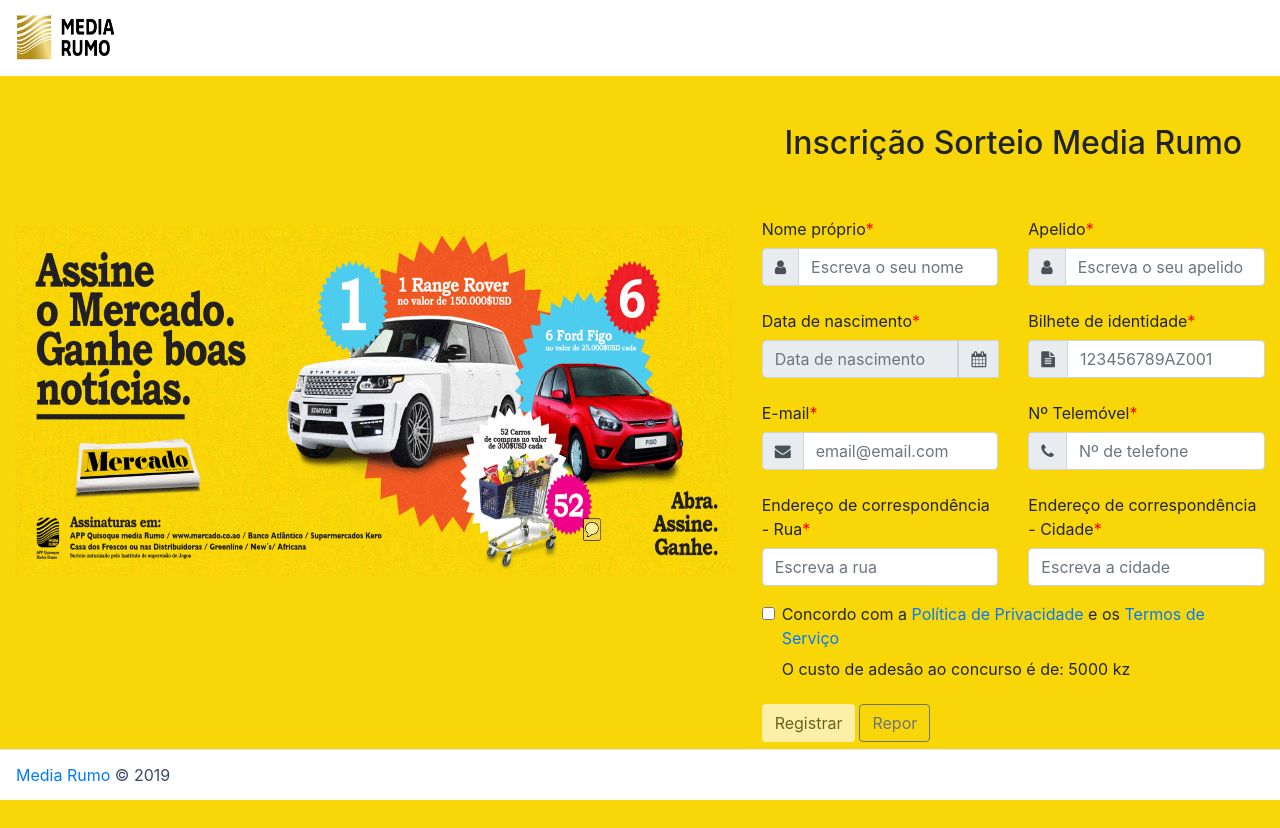
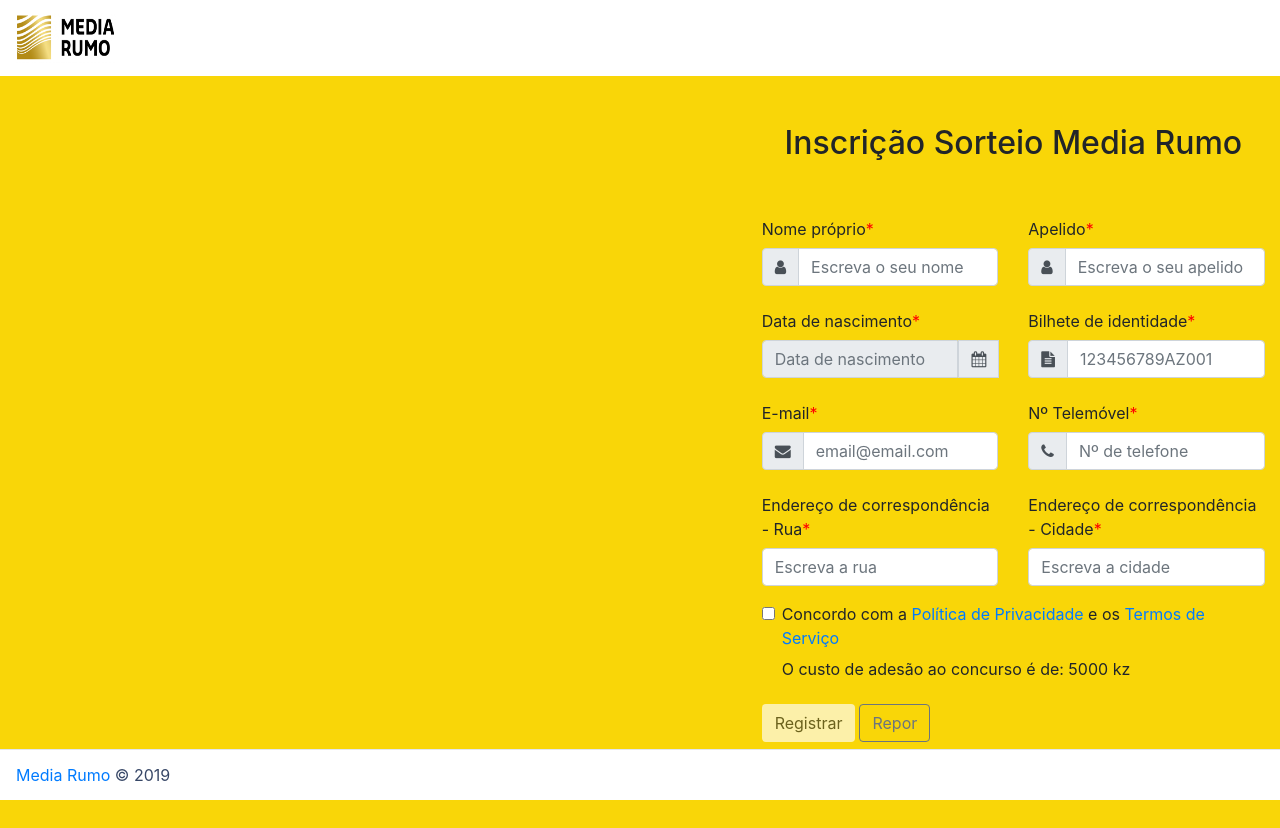
Before and after one commit to ProITDevelopers/MediaRumo-web, an Angular app: page /inscricao in a window 1280 px wide. Built offline with nearby package versions, Linux system fonts and the light colour scheme.

Commit message:
remove img

```diff
--- a/src/app/registo/registo.component.html
+++ b/src/app/registo/registo.component.html
@@ -1,7 +1,7 @@
 <div class="container-fluid" >
   <div class="row">
     <div class="col-md-7">
-      <img  [src]="image" alt="img-concurso">
+      <!-- <img  [src]="image" alt="img-concurso"> -->
     </div>
     <div class="col-md-5" >
       <h2 class="text-center my-5">Inscrição Sorteio Media Rumo</h2>
```
